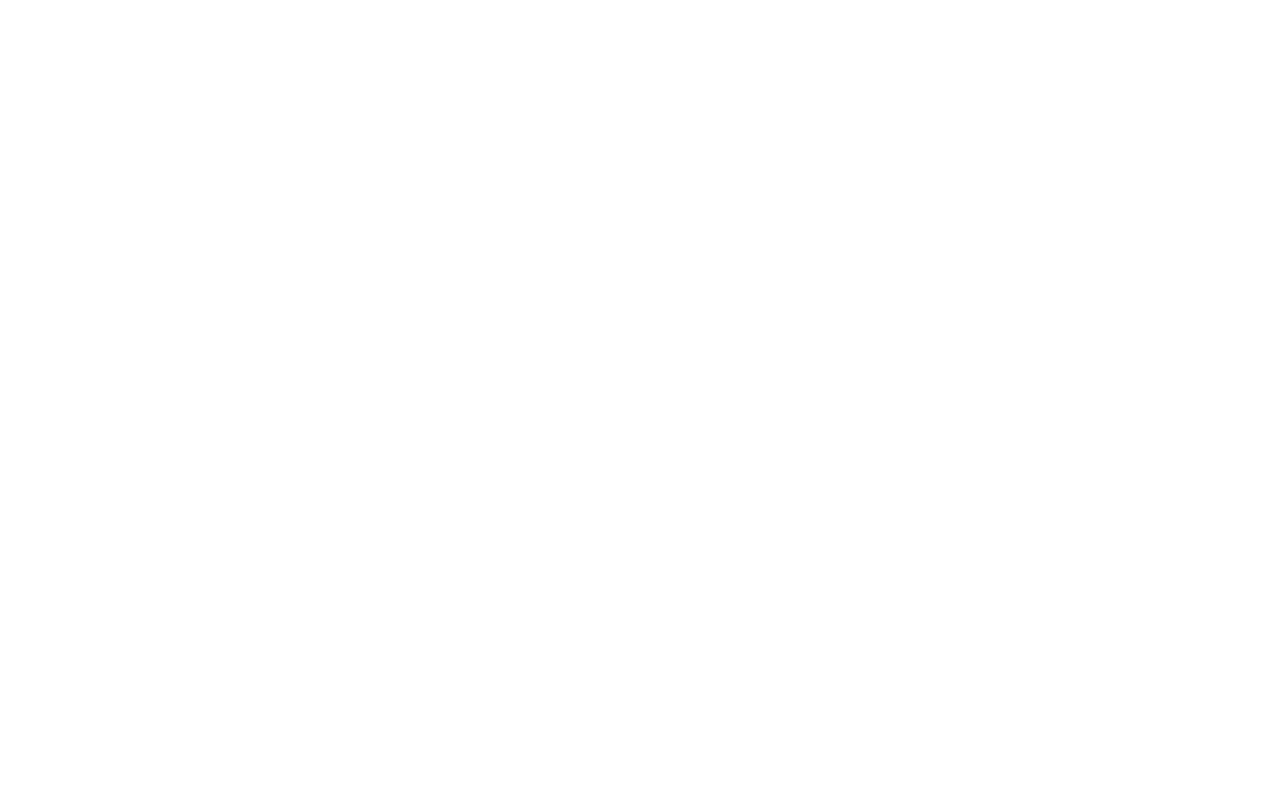
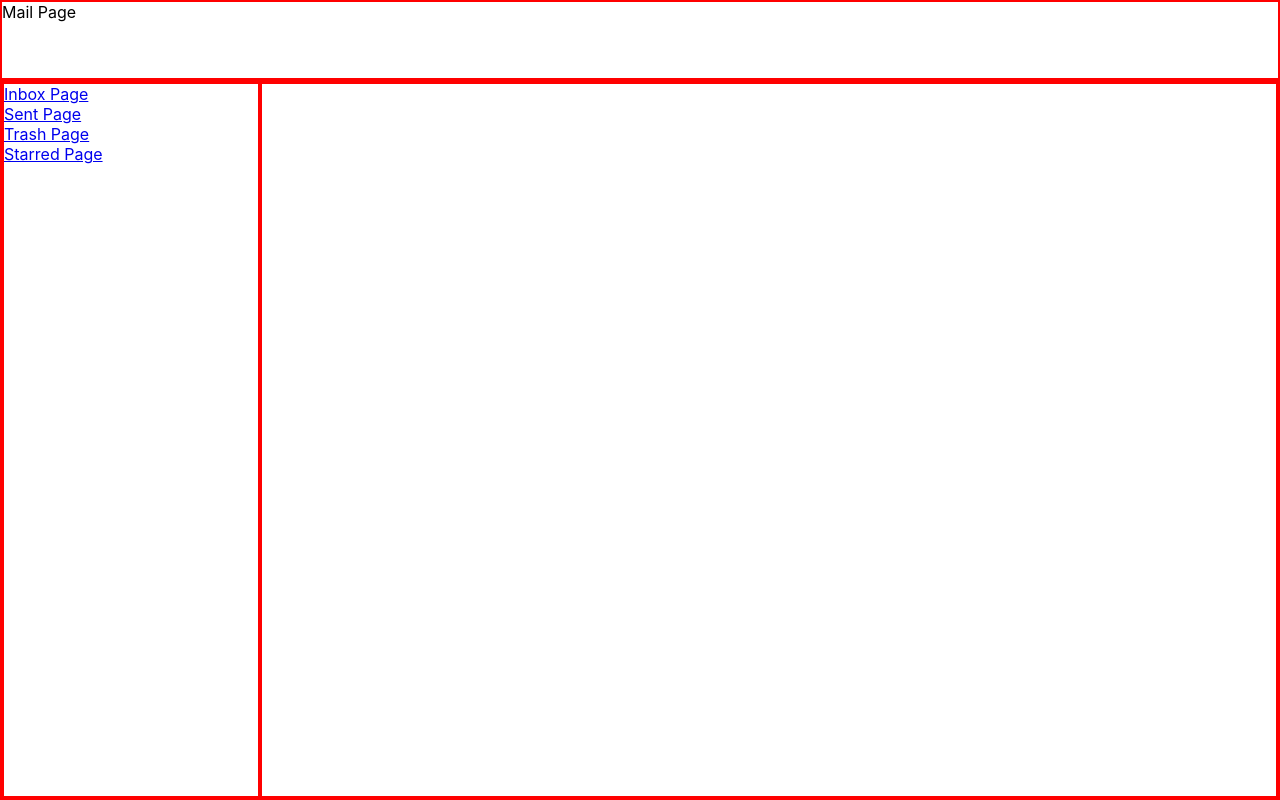
Before and after one commit to karthickvkumar/vshesh-batch-6, a React (Create React App) app in the folder react-learning/: page /mail in a window 1280 px wide. Before the commit this address had no page. Built offline with nearby package versions, Linux system fonts and the light colour scheme.

Commit message:
Nested routing

```diff
--- a/react-learning/src/App.css
+++ b/react-learning/src/App.css
@@ -26,3 +26,32 @@
 .font{
   font-size: 22px;
 }
+
+.wrapper{
+  height: 100vh;
+  box-sizing: border-box;
+}
+
+.header{
+  height: 10%;
+  border: 2px solid red;
+  box-sizing: border-box;
+}
+
+.container{
+  display: flex;
+  height: 90%;
+  border: 2px solid red;
+  box-sizing: border-box;
+  flex-direction: row;
+}
+
+.sidebar{
+  width: 20%;
+  border: 2px solid red;
+}
+
+.main-content{
+  width: 80%;
+  border: 2px solid red;
+}
--- a/react-learning/src/App.js
+++ b/react-learning/src/App.js
@@ -3,6 +3,12 @@
 import LoginPage from "./components/login";
 import RegisterPage from "./components/register";
 import HomePage from "./components/home";
+import MailPage from "./components/mail";
+
+import InboxPage from "./components/inbox";
+import SentPage from "./components/sent";
+import TrashPage from "./components/trash";
+import StarredPage from "./components/starred";
 
 import "./App.css";
 
@@ -13,6 +19,12 @@
         <Route path="" element={<HomePage></HomePage>}></Route>
         <Route path="login" element={<LoginPage></LoginPage>}></Route>
         <Route path="register" element={<RegisterPage></RegisterPage>}></Route>
+        <Route path="mail" element={<MailPage></MailPage>}>
+          <Route path="inbox" element={<InboxPage></InboxPage>}></Route>
+          <Route path="sent" element={<SentPage></SentPage>}></Route>
+          <Route path="trash" element={<TrashPage></TrashPage>}></Route>
+          <Route path="starred" element={<StarredPage></StarredPage>}></Route>
+        </Route>
       </Routes>
     </BrowserRouter>
   )
--- a/react-learning/src/components/home.js
+++ b/react-learning/src/components/home.js
@@ -8,6 +8,8 @@
       <NavLink to="/login">Navigate to Login Page</NavLink>
       <br/>
       <NavLink to="/register">Create a New Account</NavLink>
+      <br/>
+      <NavLink to="/mail">Go to Mail Page</NavLink>
     </div>
   )
 }
--- /dev/null
+++ b/react-learning/src/components/inbox.js
@@ -0,0 +1,11 @@
+import React from "react";
+
+const InboxPage = () => {
+  return(
+    <div>
+      <h1>Inbox Page is loaded</h1>
+    </div>
+  )
+}
+
+export default InboxPage;
--- /dev/null
+++ b/react-learning/src/components/mail.js
@@ -0,0 +1,28 @@
+import React from "react";
+import { Outlet, NavLink } from "react-router-dom";
+
+const MailPage = () => {
+  return(
+    <div className="wrapper">
+        <div className="header">
+          Mail Page
+        </div>
+        <div className="container">
+          <div className="sidebar">
+            <NavLink to="/mail/inbox">Inbox Page</NavLink>
+            <br/>
+            <NavLink to="/mail/sent">Sent Page</NavLink>
+            <br/>
+            <NavLink to="/mail/trash">Trash Page</NavLink>
+            <br/>
+            <NavLink to="/mail/starred">Starred Page</NavLink>
+          </div>
+          <div className="main-content">
+            <Outlet></Outlet>
+          </div>
+        </div>
+    </div>
+  )
+}
+
+export default MailPage;
--- /dev/null
+++ b/react-learning/src/components/sent.js
@@ -0,0 +1,11 @@
+import React from "react";
+
+const SentPage = () => {
+  return(
+    <div>
+      <h1>Sent Page is loaded</h1>
+    </div>
+  )
+}
+
+export default SentPage;
--- /dev/null
+++ b/react-learning/src/components/starred.js
@@ -0,0 +1,11 @@
+import React from "react";
+
+const StarredPage = () => {
+  return(
+    <div>
+      <h1>Starred Page is loaded</h1>
+    </div>
+  )
+}
+
+export default StarredPage;
--- /dev/null
+++ b/react-learning/src/components/trash.js
@@ -0,0 +1,11 @@
+import React from "react";
+
+const TrashPage = () => {
+  return(
+    <div>
+      <h1>Trash Page is loaded</h1>
+    </div>
+  )
+}
+
+export default TrashPage;
```
